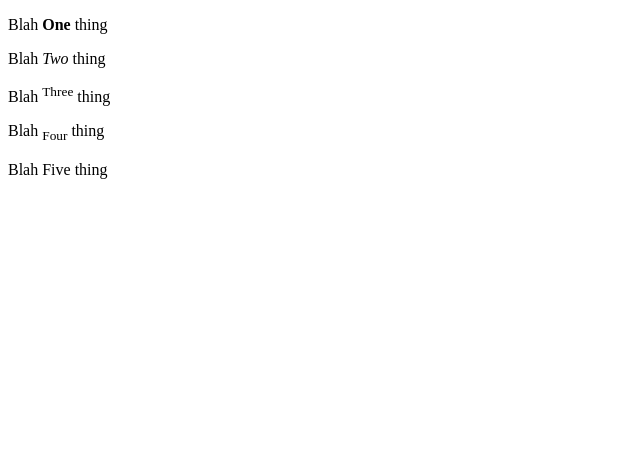
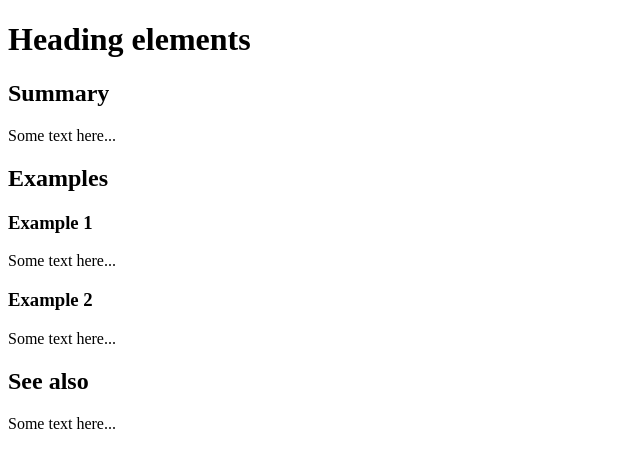
Before and after one commit to kjng/nodeschool, a plain HTML site: page learnyouhtml/index.html in a window 1280 px wide. Shown: the whole page, without its empty margins (0-640 px from the left). Drawn offline with Linux system fonts and the light colour scheme.

Commit message:
Complete exercise 5

```diff
--- a/learnyouhtml/index.html
+++ b/learnyouhtml/index.html
@@ -5,10 +5,18 @@
     <title>Hello, world!</title>
   </head>
   <body>
-    <p>Blah <strong>One</strong> thing</p>
-    <p>Blah <em>Two</em> thing</p>
-    <p>Blah <sup>Three</sup> thing</p>
-    <p>Blah <sub>Four</sub> thing</p>
-    <p>Blah <span>Five</span> thing</p>
+    <h1>Heading elements</h1>
+
+    <h2>Summary</h2>
+    <p>Some text here...</p>
+
+    <h2>Examples</h2>
+    <h3>Example 1</h3>
+    <p>Some text here...</p>
+    <h3>Example 2</h3>
+    <p>Some text here...</p>
+
+    <h2>See also</h2>
+    <p>Some text here...</p>
   </body>
 </html>
```
